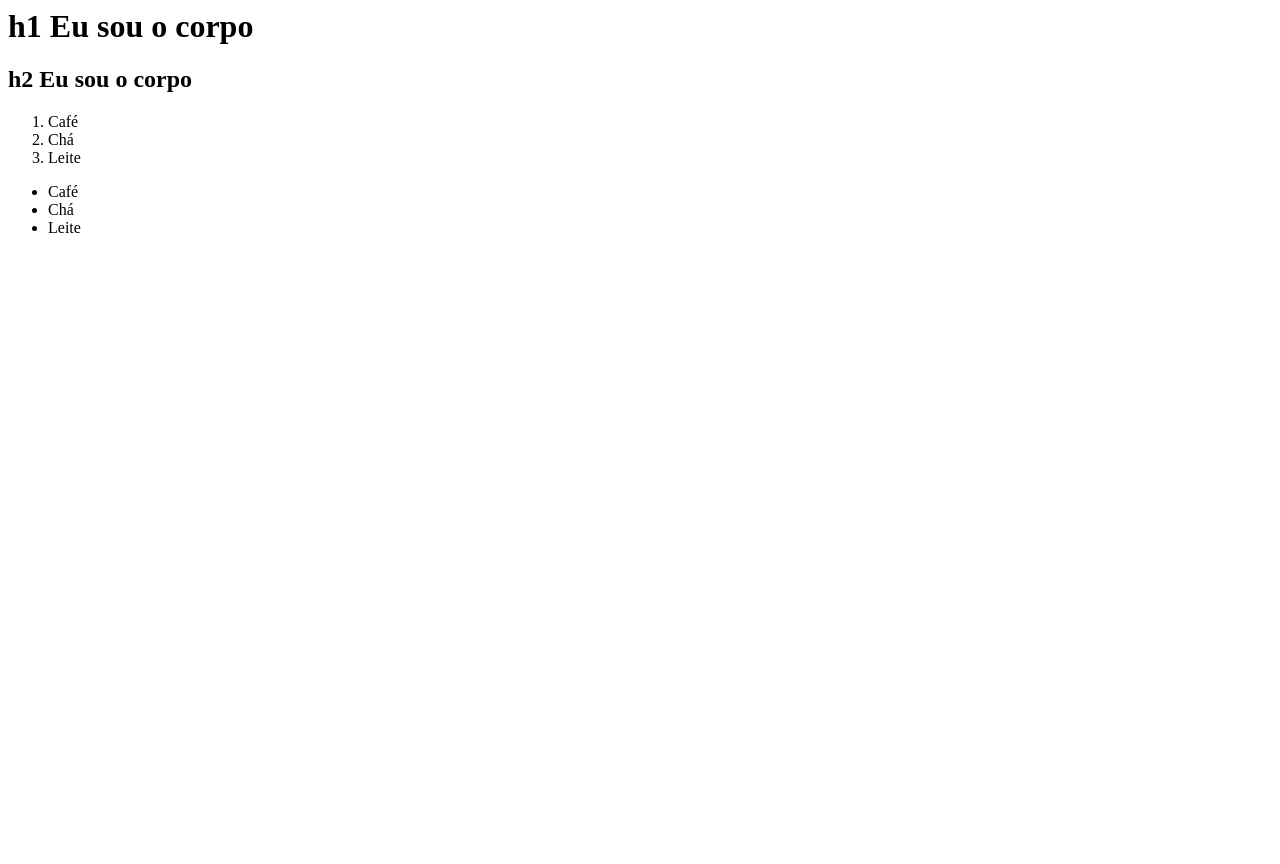
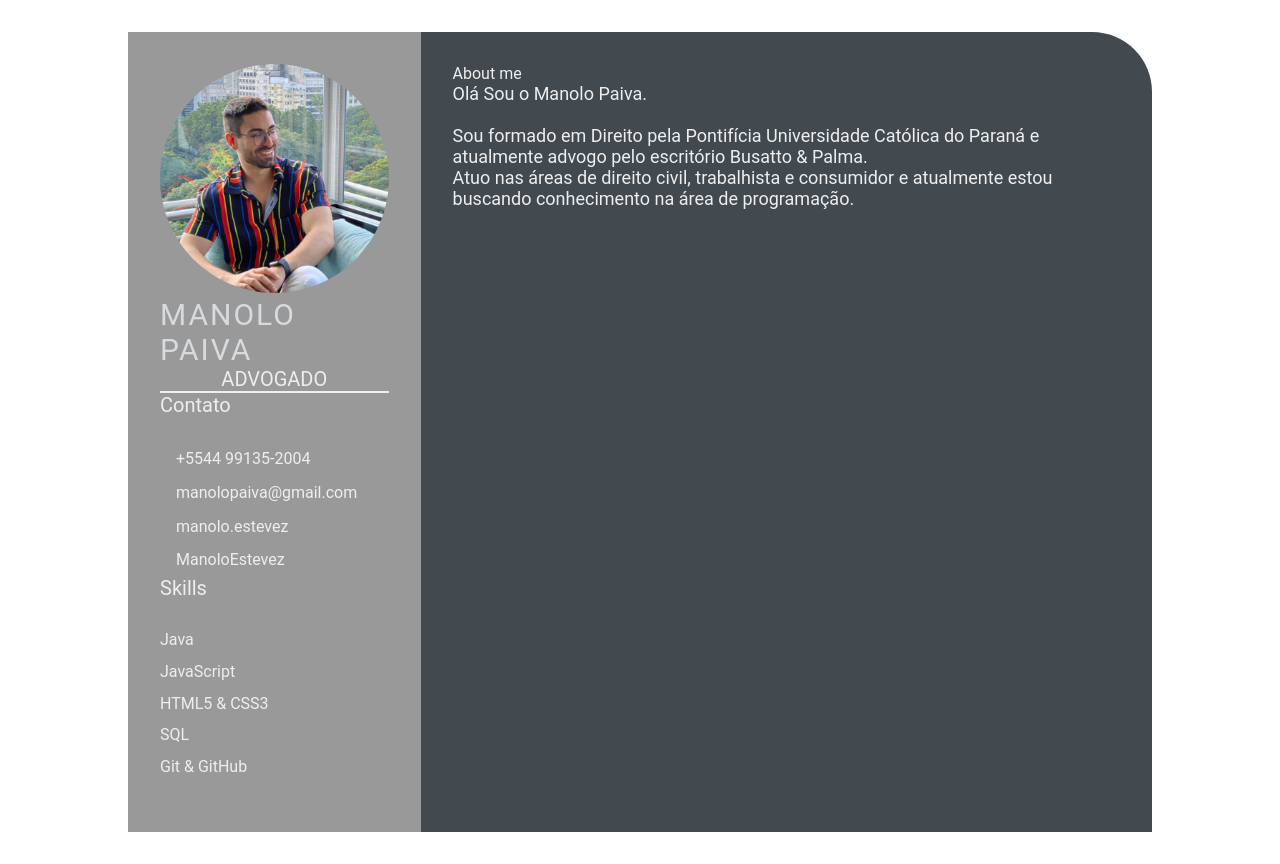
Before and after one commit to ManoloEstevez/ManoloEstevez.github.io, a plain HTML site: page index.html in a window 1280 px wide. Before the commit the page ends 800 px from the top, so only its background shows below. Drawn offline with Linux system fonts and the light colour scheme.

Commit message:
add style.css and structure (#2)
Co-authored-by: ManoloEstevez <“manolopaiva@gmail.com”>

```diff
--- a/index.html
+++ b/index.html
@@ -1,27 +1,64 @@
-<html>
+<!DOCTYPE html>
+<html lang="en">
 <head>
+    <!-- configurações de compatibilidade de navegadores -->
+    <meta charset="UTF-8">
+    <meta http-equiv="X-UA-Compatible" content="IE=edge">
+    <meta name="viewport" content="width=device-width, initial-scale=1.0">
+    <!-- configurações de compatibilidade de navegadores -->
 
-    <title>
-        Olá, eu sou a cabeça
-    </title>
+    <title>Manolo Paiva CV</title>
 
+    <!-- Custom CSS -->
+    <link rel="stylesheet" href="style.css">
 </head>
 <body>
+    <main class="resume-contents">
+        <section class="left-section">
+            <div class="left-section-contents">
+                <div class="profile">
+                    <img class="profile-image" src="img/profile-image.jpg" alt="Profile image">
+                    <p class="name">Manolo Paiva</p>
+                    <p class="profession">Advogado</p>
+                </div>
+                <div class="contact-info">
+                    <p class="left-title">Contato</p>
+                    <ul>
+                        <li><i class="fa fa-phone"></i>+5544 99135-2004
+                        </li>
+                        <li><i class="fa fa-envelope"></i>manolopaiva@gmail.com
+                        </li>
+                        <li><i class="fa fa-linkedin"></i>manolo.estevez
+                        </li>
+                        <li><i class="fa fa-github"></i>ManoloEstevez
+                        </li>
+                    </ul>
+                </div>
+                <div class="skills">
+                    <p class="left-title">Skills</p>
+                    <ul>
+                        <li><p>Java</p></li>
+                        <li><p>JavaScript</p></li>
+                        <li><p>HTML5 & CSS3</p></li>
+                        <li><p>SQL</p></li>
+                        <li><p>Git & GitHub</p></li>
+                    </ul>
+                </div>
+            </div>
+        </section>
 
-    <h1>h1 Eu sou o corpo</h1>
-    <h2>h2 Eu sou o corpo</h2>
-
-    <ol>
-        <li>Café</li>
-        <li>Chá</li>
-        <li>Leite</li>
-    </ol>
-
-    <ul>
-        <li>Café</li>
-        <li>Chá</li>
-        <li>Leite</li>
-    </ul>
-
+        <section class="right-section">
+            <div class="right-section-contents">
+                <section class="about gap">
+                    <div class="right-title">About me</div>
+                    <p class="about-me-contents">
+                        Olá Sou o Manolo Paiva.<br>
+                        <br> Sou formado em Direito pela Pontifícia Universidade Católica do Paraná e atualmente advogo pelo escritório Busatto & Palma.
+                        <br> Atuo nas áreas de direito civil, trabalhista e consumidor e atualmente estou buscando conhecimento na área de programação.
+                    </p>
+                </section>
+            </div>
+        </section>
+    </main>
 </body>
 </html>
--- /dev/null
+++ b/style.css
@@ -0,0 +1,103 @@
+* {
+    margin: 0;
+    padding: 0;
+    box-sizing: border-box;
+    list-style: none;
+    font-family: 'Roboto', sans-serif;
+}
+
+.resume-contents {
+    min-height: 100vh;
+    width: 80%;
+    margin: 2rem auto;
+    display: grid;
+    grid-template-columns: repeat(7, 1fr);
+}
+
+.left-section {
+    grid-column: span 2;
+    height: 100%;
+    background-color: #999999;
+}
+
+.right-section {
+    grid-column: span 5;
+    height: 100%;
+    background-color: #424a50;
+    border-radius: 0px 60px 0px 0px;
+}
+
+.left-section-contents{
+    padding: 2rem 2rem;
+}
+
+.profile {
+    width: 100%;
+    border-bottom: 2px solid #eeeeee;
+}
+
+.profile .profile-image {
+    width: 100%;
+    border-radius: 100%;
+}
+
+.name {
+    color: #D6DBDF;
+    font-size: 30px;
+    letter-spacing: 2px;
+    text-transform: uppercase;
+}
+
+.profession {
+    color: #eeeeee;
+    font-size: 20px;
+    text-transform: uppercase;
+    text-align: center;
+}
+
+/* .contact-info { border-bottom: 2px solid #1B2631; } */
+.left-title {
+    color: #eeeeee;
+    font-size: 20px;
+}
+
+.contact-info ul {
+    padding-top: 1.5rem;
+}
+
+.contact-info ul li,
+.references ul li {
+    padding: .4rem 0;
+    color: #eeeeee;
+}
+
+.contact-info ul li i,
+.references ul li i {
+    padding-right: 1rem;
+    font-size: 18px;
+    color: #eeeeee;
+}
+
+.skills ul {
+    padding-top: 1.5rem;
+}
+.skills ul li p {
+    padding: .4rem 0;
+    color: #eeeeee;
+}
+
+.right-section-contents {
+    padding: 2rem 2rem;
+}
+
+.right-title {
+    color: #eeeeee;
+}
+
+.gap {
+    padding-bottom: 2rem;
+}
+.about-me-contents {
+    font-size: 18px;
+    color: #eeeeee;
+}
```
Also changed, not shown: img/profile-image.jpg (added).
